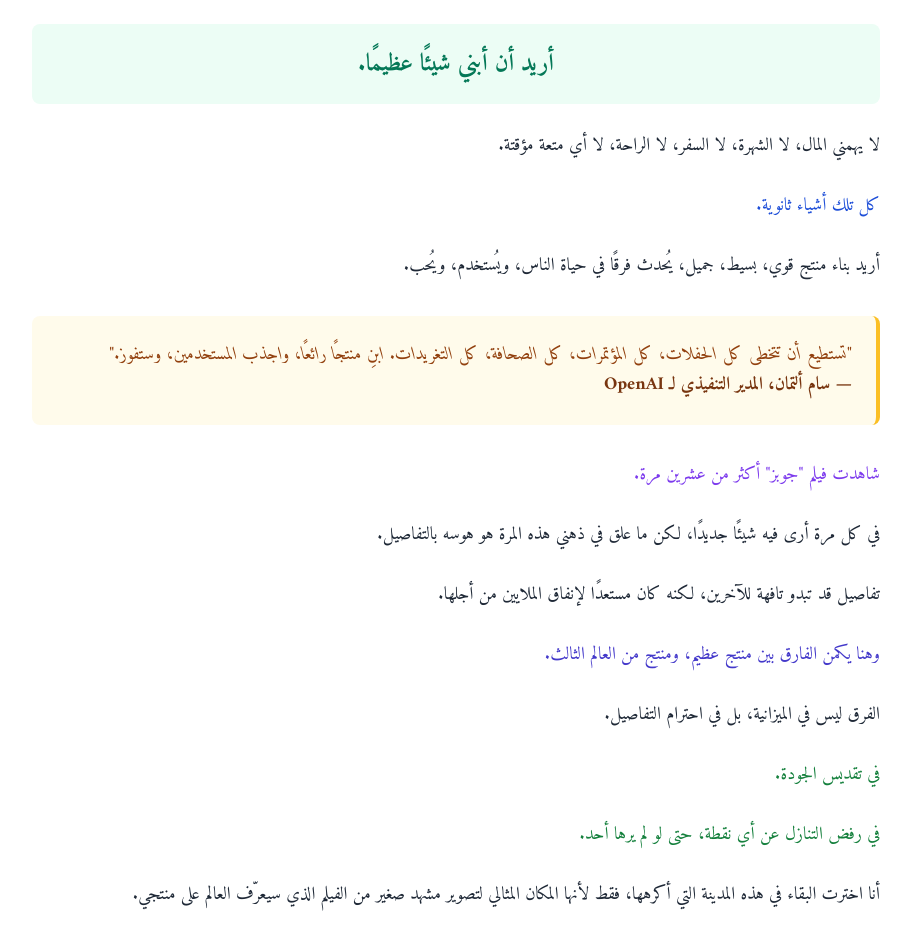
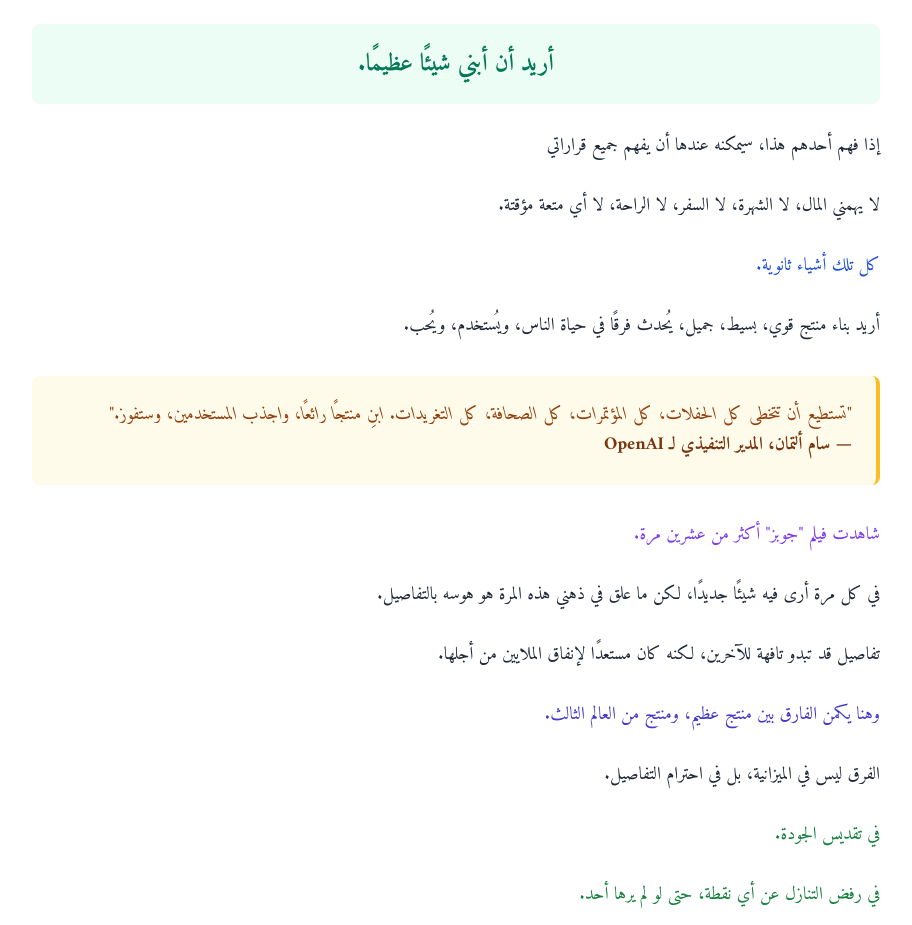
Before and after one commit to yassincodes/moyassin, a React (Vite) app: page /blog in a window 1280 px wide. Shown: the part 800-1725 px from the top of the page, without its empty margins (184-1096 px from the left). Built offline with nearby package versions, Linux system fonts and the light colour scheme.

Commit message:
Update Blog.jsx

```diff
--- a/src/components/Blog.jsx
+++ b/src/components/Blog.jsx
@@ -40,6 +40,8 @@ function Blog() {
           <p>لكن ما لا يعرفه أحد هو أن كل خطوة أقوم بها نابعة من منطق واضح وبسيط:</p>
 
           <p className="main-quote">أريد أن أبني شيئًا عظيمًا.</p>
+
+          <p>إذا فهم أحدهم هذا، سيمكنه عندها أن يفهم جميع قراراتي</p>
 
           <p>لا يهمني المال، لا الشهرة، لا السفر، لا الراحة، لا أي متعة مؤقتة.</p>
 
```
